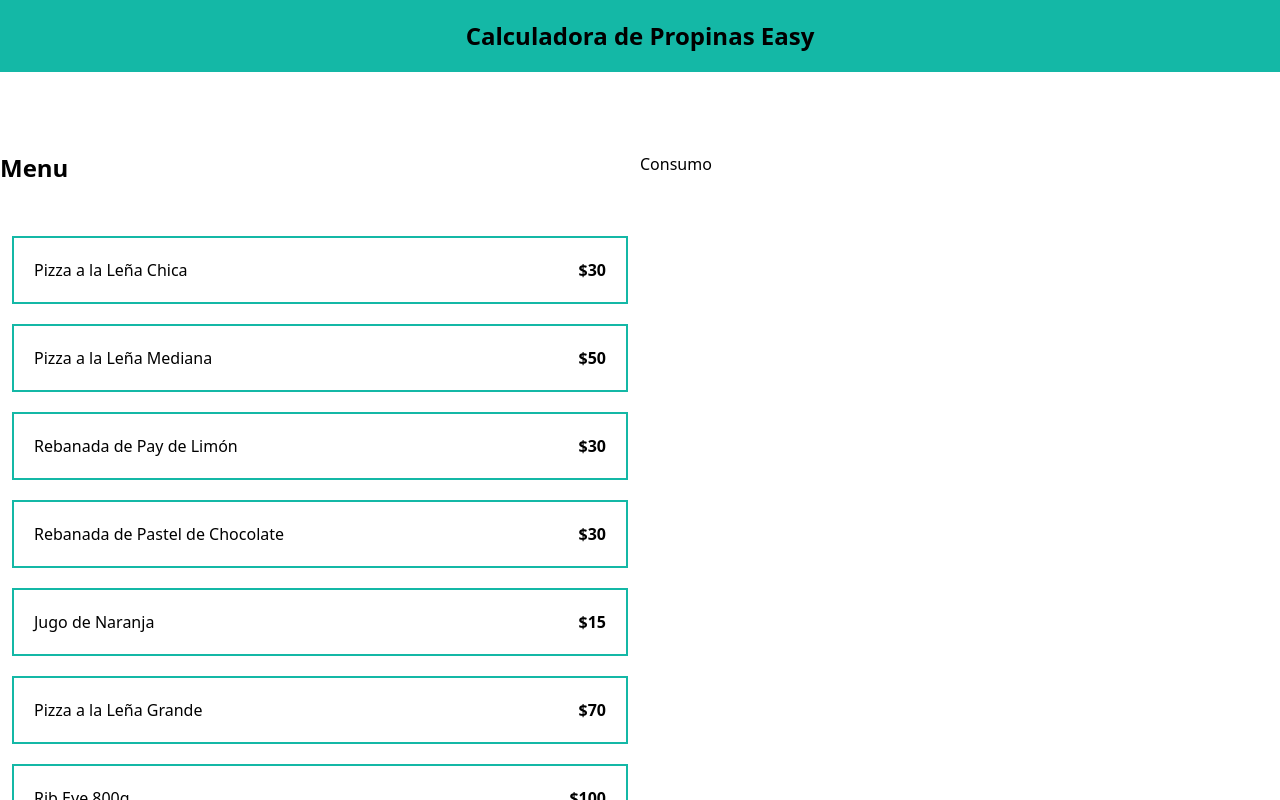
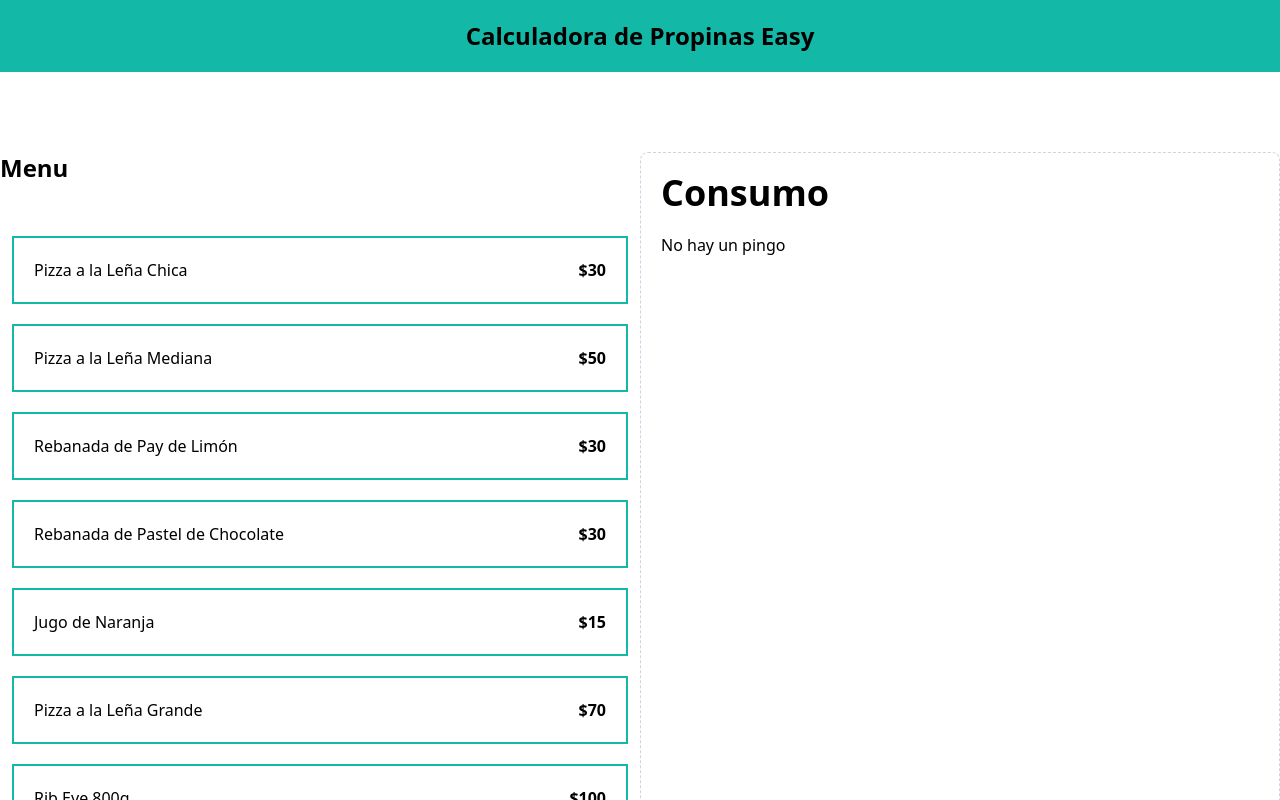
Before and after one commit to dieg546/React-tip-app, a React (Vite) app: page / in a window 1280 px wide. Shown: the top 800 px of the page. Built offline with nearby package versions, Linux system fonts and the light colour scheme.

Commit message:
Creando useStates y Componente de Ordenes

```diff
--- a/src/App.tsx
+++ b/src/App.tsx
@@ -1,9 +1,13 @@
 import { useState } from 'react'
 import { menuItems } from './data/db'
 import { MenuItems } from './components/MenuItems'
+import useOrder from './hooks/useOrder'
+import OrderContents from './components/OrderContents'
 
 function App() {
   // const [count, setCount] = useState(0)
+
+  const {addItem,order} = useOrder()
 
   return (
     <>
@@ -24,6 +28,7 @@ function App() {
 
                 key={item.id}
                 item={item}
+                addItem={addItem}
 
               />
             )}
@@ -32,8 +37,12 @@ function App() {
 
         </div>
 
-        <div>
-          <h2>Consumo</h2>
+        <div className=' border border-dashed border-slate-300 p-5 rounded-lg space-y-10'>
+          <OrderContents
+            order={order}
+
+          />
+
 
         </div>
 
--- a/src/components/MenuItems.tsx
+++ b/src/components/MenuItems.tsx
@@ -1,24 +1,26 @@
 import type { MenuItem } from "../types"
+import useOrder from "../hooks/useOrder"
 
 type ItemMenuProps={
 
-    item: MenuItem
+    item: MenuItem,
+    addItem: (item:MenuItem) => void
 
 }
 
-export const MenuItems = ({item}:ItemMenuProps) => {
+export const MenuItems = ({item,addItem}:ItemMenuProps) => {
   return (
     <>
 
-        <button className=" border-2 border-teal-500 p-5 flex justify-between w-full hover:bg-teal-200">
+        <button className=" border-2 border-teal-500 p-5 flex justify-between w-full hover:bg-teal-200"
+          onClick={()=>addItem(item)}
+        >
 
             <h1 >{item.name}</h1>
             <p className=" font-black" >${item.price}</p>
 
         </button>
 
-
-
     </>
   )
 }
--- /dev/null
+++ b/src/components/OrderContents.tsx
@@ -0,0 +1,43 @@
+import type { OrderItem } from "../types"
+
+type OrderContentProps={
+
+    order: OrderItem[]
+
+}
+
+export default function OrderContents({order}: OrderContentProps) {
+  return (
+    <>
+
+        <div>
+            <h2 className=' font-black text-4xl'>Consumo</h2>
+
+            <div className=" space-y-3 mt-5">
+
+                {order.length===0 ?
+
+                    <p>No hay un pingo</p>
+
+                :
+
+                    (
+                        order.map(item=>(
+                            <div key={item.id}>
+
+                                <p>{item.name}</p>
+
+                            </div>
+                        ))
+                    )
+
+                }
+
+            </div>
+
+        </div>
+
+
+    </>
+  )
+}
--- /dev/null
+++ b/src/hooks/useOrder.ts
@@ -0,0 +1,40 @@
+import { useState } from "react";
+import type { MenuItem, OrderItem } from "../types";
+
+function useOrder(){
+
+    const [order,setOrder] = useState<OrderItem[]>([]);
+
+    const addItem = (item:MenuItem) =>{
+
+        const ItemExists = order.find(element=>element.id === item.id)
+
+        if(ItemExists){
+
+            const updateOrder = order.map(orderItem=>orderItem.id=== item.id ?
+                {...orderItem,quantity: orderItem.quantity + 1}:
+                orderItem
+            )
+
+            setOrder(updateOrder)
+
+        }else{
+
+            const newItem : OrderItem = {...item, quantity:1}
+            setOrder([...order,newItem])
+        }
+
+
+
+    }
+
+    return {
+
+        addItem,
+        order
+
+    }
+
+}
+
+export default useOrder;
--- a/src/types/index.ts
+++ b/src/types/index.ts
@@ -5,3 +5,9 @@ export type MenuItem={
     price: number
 
 }
+
+export type OrderItem = MenuItem &{
+
+    quantity: number
+
+}
```
